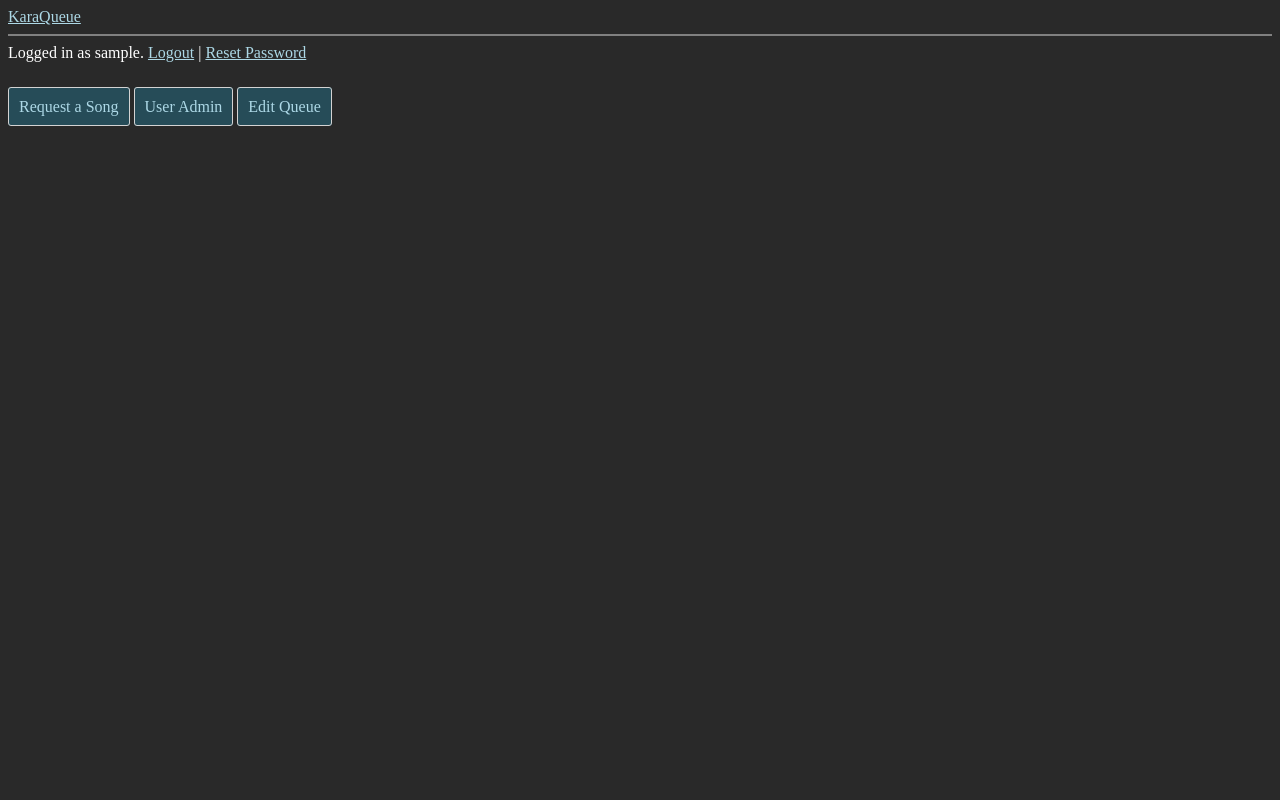
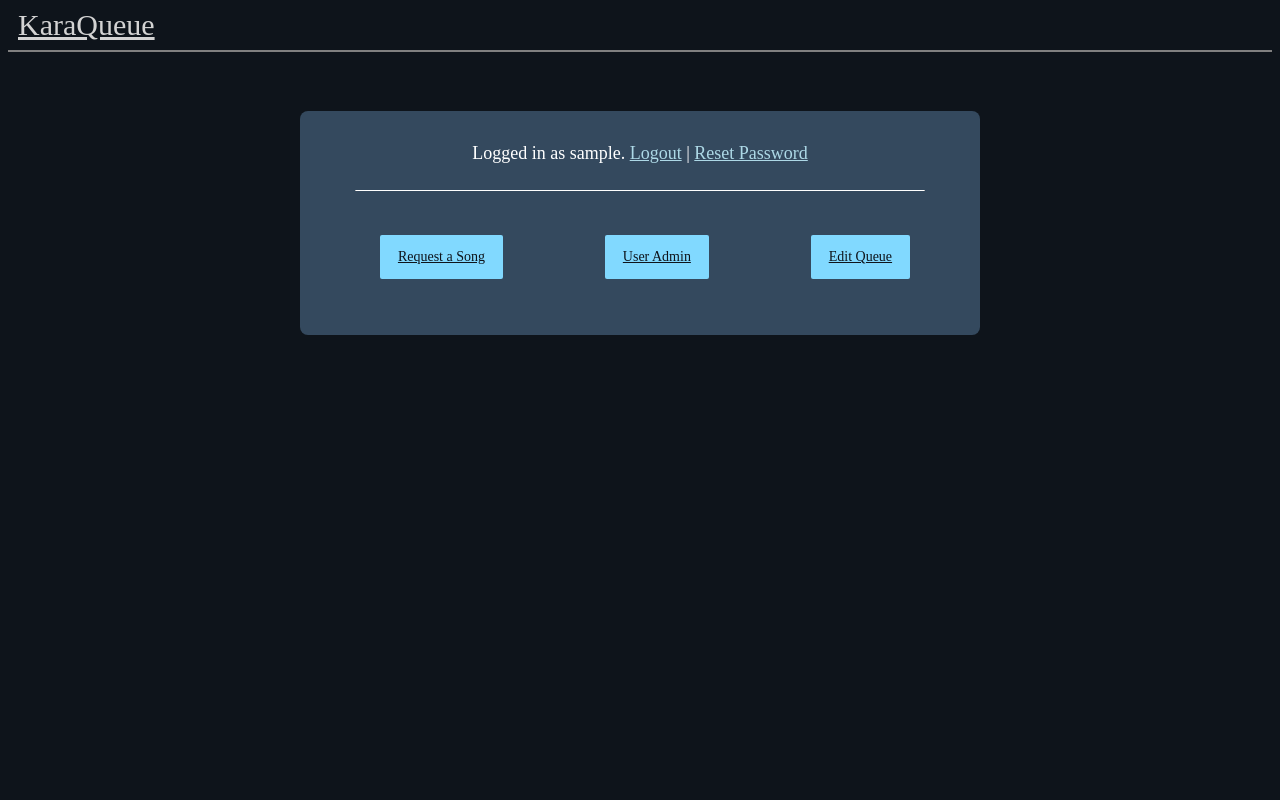
Before and after one commit to Mdbook/karaqueue, a Flask app: page / in a window 1280 px wide. Run offline with Flask 3, Linux system fonts and the light colour scheme; the visitor is signed in with stand-in values (Sample User, id 1); some libraries are stand-ins or nearby versions.

Commit message:
UI Overhaul

```diff
--- a/static/main.css
+++ b/static/main.css
@@ -1,41 +1,100 @@
 html,body {
-    background:#292929;
-    color:white;
+    background:#0E141B;
+    color:#0E141B;
 }
 a {
     color:lightblue;
 }
+.button-container {
+    display:flex;
+    justify-content:center;
+    padding-top:1em;
+    padding-bottom:2em;
+    width:100%;
+}
+.title{
+    font-size:30px;
+    margin:10px;
+    color:lightgray;
+}
 input {
     margin:5px;
 }
-button {
+.button {
     align-self:flex-end;
     margin-left:10px;
     cursor:pointer;
-    background:rgb(32, 33, 34);
-    color:lightgray;
+    background:#34495E;
+    color:white;
     outline:none;
-    border:1px solid lightgray;
+    border:none;
+    border-radius:2px;
+    padding-left:1.3em;
+    padding-right:1.3em;
+    padding-top:1em;
+    padding-bottom:1em;
+    font-size:14;
+    user-select:none;
+    -webkit-user-select:none;
+    /* border:1px solid lightgray; */
+}
+
+.input{
+    background:#81d9ff;
+    color:#0E141B;
+    border:none;
+    padding:1em;
+}
+.input::placeholder { /* Chrome, Firefox, Opera, Safari 10.1+ */
+    color: #0E141B;
+    opacity: 0.7; /* Firefox */
+  }
+.button:hover {
+    background:#5D6D7E;
+}
+.light-button {
+    background:#81d9ff;
+    color:#0E141B;
+}
+.light-button:hover {
+    background:white;
 }
 .box {
     display:flex;
     flex-flow:column;
+    background:#34495E;
     /* justify-content:center; */
     width:30%;
-    border:1px solid white;
-    padding:1em;
-    height:70%;
-    min-width:200px;
-    min-height:100px;
+    /* border:1px solid white; */
+    border-radius:0.5em;
+    padding-top:2em;
+    padding-bottom:2em;
+    padding-left:1.5em;
+    padding-right:1.5em;
+    max-height:70%;
+    min-width:20em;
+    min-height:10em;
 }
-.button {
+.wide-box{
+    width:50%;
+    height:20%;
+}
+.button-row{
+    display:flex;
+    flex-flow:row;
+    justify-content:space-around;
+}
+button {
     text-decoration:none;
     padding:10px;
     cursor:pointer;
-    background: #264c58;
+    background: #34495E;
     border-radius:3px;
-    border:1px solid lightgray;
+    display:flex;
+    font-size:40px;
+    /* border:1px solid lightgray; */
 }
+
 .error {
     color:rgb(222, 116, 116);
 }
@@ -56,3 +115,28 @@ hr{
     background:gray;
     border:1px solid gray;
 }
+.white-divider{
+    border-top:1px solid white;
+    border-bottom:none;
+    background:none;
+    width:90%;
+}
+.invisible-sector{
+    opacity:0;
+    user-select:none;
+    -webkit-user-select:none;
+}
+.section-header {
+    /* display:flex; */
+    align-self:center;
+    /* justify-self: center; */
+    color:white;
+    font-size:18;
+    padding-bottom:1em;
+}
+.center-padder{
+    padding-top:4%;
+    width:100%;
+    display:flex;
+    justify-content:center;
+}
--- a/templates/base.html
+++ b/templates/base.html
@@ -6,9 +6,11 @@
 		<title>KaraQueue</title>
   </head>
   <body>
-    <div><a href="/">KaraQueue</a></div>
+    <div><a class="title" href="/">KaraQueue</a></div>
 
     <hr>
-    {% block content %}{% endblock %}
+
+
+      {% block content %}{% endblock %}
   </body>
 </html>
--- a/templates/index.html
+++ b/templates/index.html
@@ -1,24 +1,29 @@
 {% extends "base.html" %}
 {% block content %}
+<div class="center-padder">
 {% if session['logged_in'] %}
+<div class="box wide-box">
 
 	{% if data %}
 	<h3>{{data}}</h3>
 	{% else %}
-
-	Logged in as {{session['username']}}. <a href="/logout">Logout</a> | <a href="/reset-password">Reset Password</a> <br>
-
+		<span class="section-header">
+			Logged in as {{session['username']}}.
+			<a href="/logout">Logout</a> | <a href="/reset-password">Reset Password</a> <br>
+		</span>
+		<hr class="white-divider">
 		{% if newsong %}
 		<span class="success">Song request received.</span><br>
 		{% else %}
 		<br>
 		{% endif %}
 		<br>
-    <a class="button" href="/request">Request a Song</a>
+		<div class="button-row">
+			<a class="button light-button" href="/request">Request a Song</a>
 			{% if session['admin'] %}
-    <a class="button" href="/users">User Admin</a>
+			<a class="button light-button" href="/users">User Admin</a>
 			{% endif %}
-	<a class="button" href="/queue">
+			<a class="button light-button" href="/queue">
 				{% if not session['admin'] %}
 				View
 				{% else %}
@@ -28,12 +33,23 @@
 				Queue</a>
 
 				{% endif %}
+		</div>
 
+		</div>
 {% else %}
-<p>Welcome to KaraQueue!</p>
+<div class="box wide-box">
+		<span class="section-header">
+Welcome to KaraQueue!
+		</span>
+		<hr class="white-divider"><br><br>
+		<div style="display:flex;justify-content:space-around;flex-flow:row;">
+			<span></span>
+			<a class="button light-button" href="/login">Returning User</a>
+			<a class="button light-button" href="/register">New User</a>
+			<span></span>
 
-<a class="button" href="/login">Returning User</a>
-<a class="button" href="/register">New User</a>
+		</div>
 
 {% endif %}
+	</div>
 {% endblock %}
```
Also changed, not shown: data/queue.json (+1 -1 lines), static/queue.css (+29 -12 lines), static/users.css (+15 -4 lines), templates/login.html (+11 -7 lines), templates/queue-admin.html (+21 -7 lines), templates/queue.html (+15 -4 lines), templates/register.html (+10 -4 lines), templates/request.html (+12 -8 lines), templates/reset-admin.html (+14 -6 lines), templates/reset-password.html (+12 -6 lines), templates/users.html (+8 -3 lines), static/assets/eye-open.png, static/assets/eye-shut.png, static/assets/trashcan.png. Lines whose indentation alone changed are shown as unchanged.
